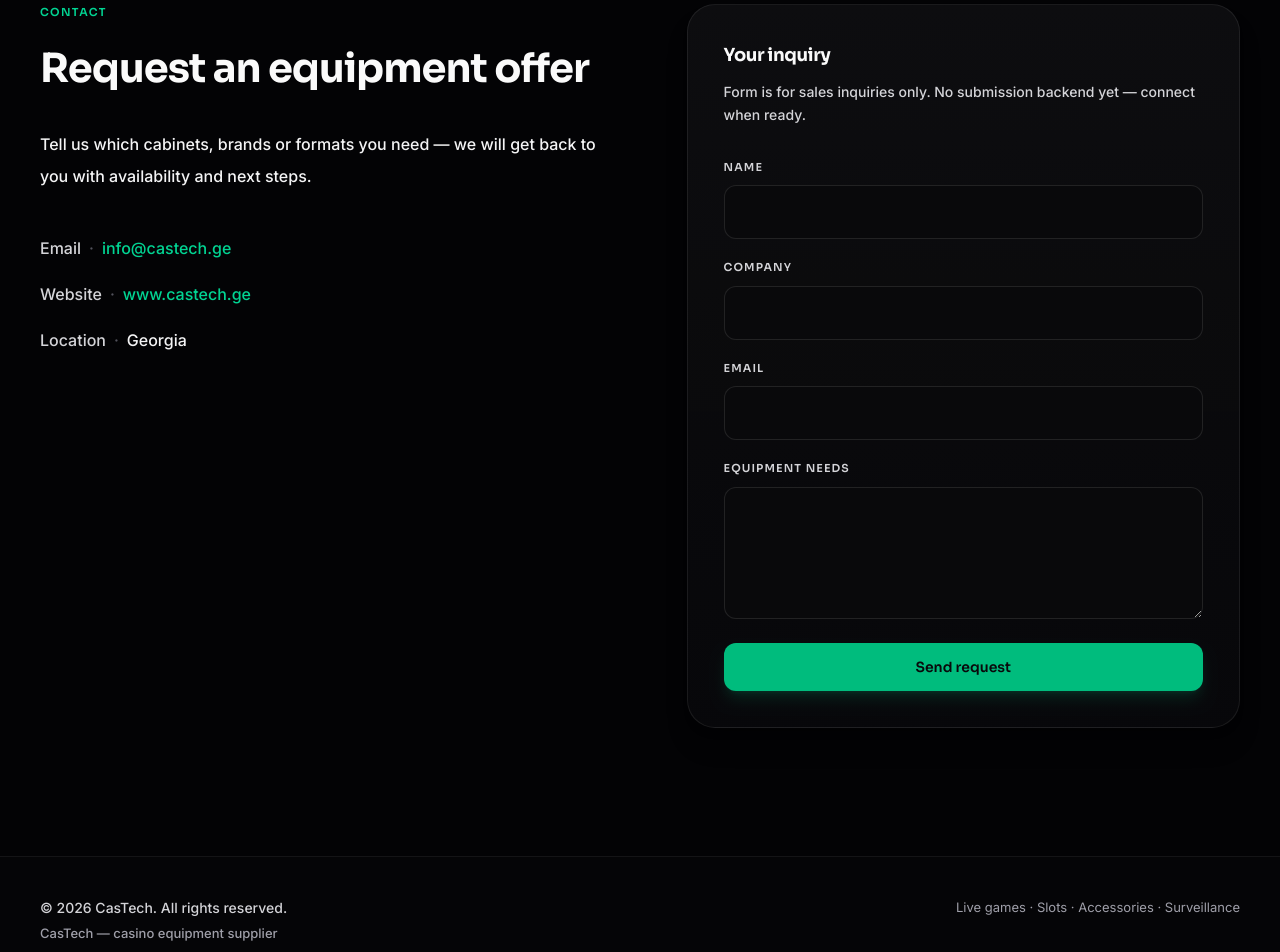
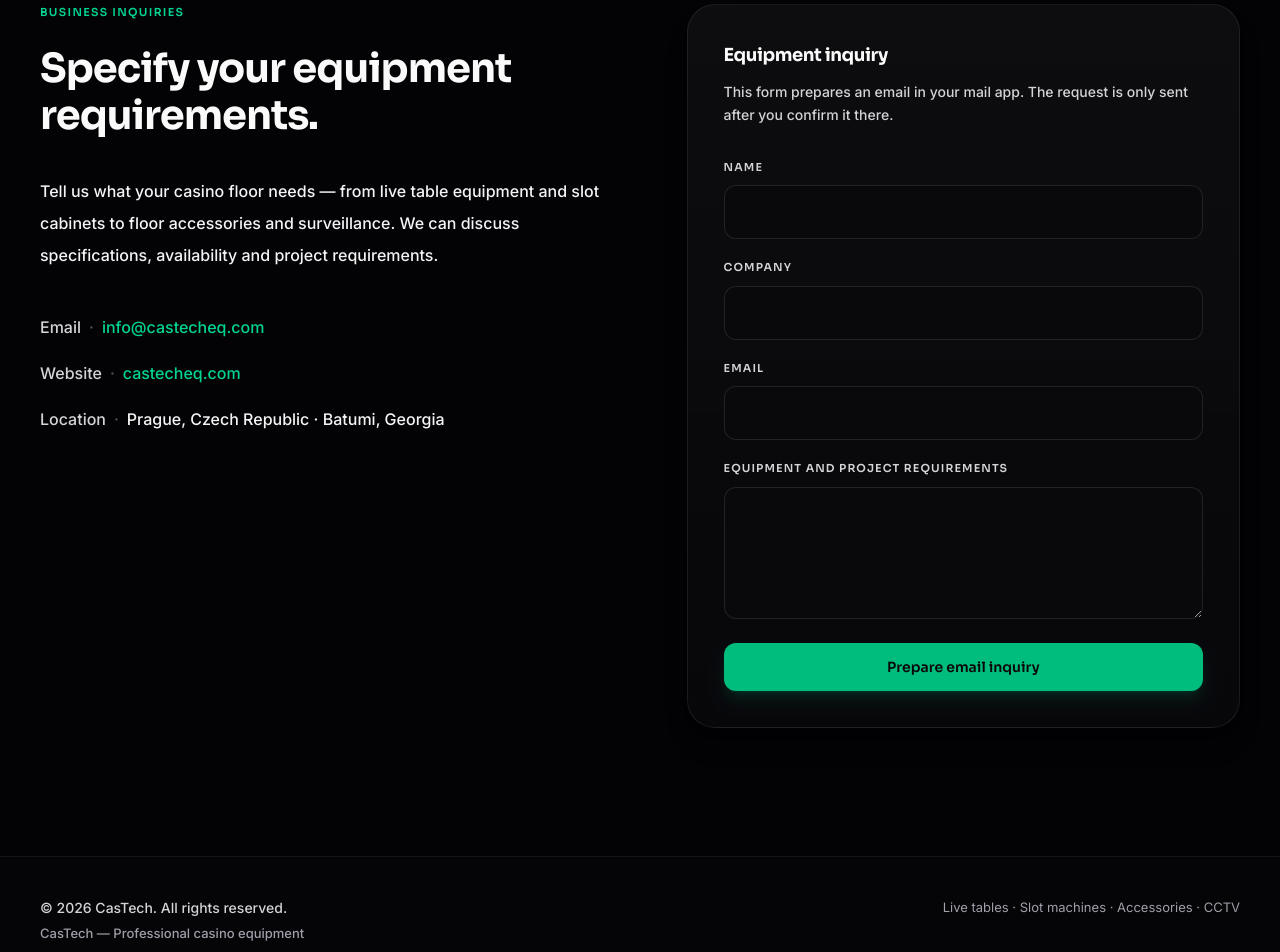
Before and after one commit to blldrmz/castech-site, a Next.js app: page /contact in a window 1280 px wide. Shown: the part 300-1252 px from the top of the page. Built offline with nearby package versions, Linux system fonts and the light colour scheme.

Commit message:
Update CasTech EQ corporate identity and static site configuration

```diff
--- a/src/content/site.ts
+++ b/src/content/site.ts
@@ -1,32 +1,35 @@
 export const brand = {
   name: "CASTECH",
-  tagline: "Casino Equipment",
+  tagline: "Casino Equipment & Hardware",
 } as const;
 
 export const contactContent = {
-  eyebrow: "Contact",
-  title: "Request an equipment offer",
+  eyebrow: "Business inquiries",
+  title: "Specify your equipment requirements.",
   description:
-    "Tell us which cabinets, brands or formats you need — we will get back to you with availability and next steps.",
-  email: "info@castech.ge",
-  websiteLabel: "www.castech.ge",
-  websiteHref: "https://castech.ge",
-  location: "Georgia",
-  formTitle: "Your inquiry",
+    "Tell us what your casino floor needs — from live table equipment and slot cabinets to floor accessories and surveillance. We can discuss specifications, availability and project requirements.",
+  email: "info@castecheq.com",
+  websiteLabel: "castecheq.com",
+  websiteHref: "https://castecheq.com",
+  location: "Prague, Czech Republic · Batumi, Georgia",
+  pragueAddress: "Cihlářská 782/10a, Prosek, 190 00 Praha 9, Czech Republic",
+  batumiAddress: "Khakhuli Street No. 3, Batumi, Georgia",
+  georgiaPhone: "+995 555 48 19 75",
+  formTitle: "Equipment inquiry",
   formNote:
-    "Form is for sales inquiries only. No submission backend yet — connect when ready.",
+    "This form prepares an email in your mail app. The request is only sent after you confirm it there.",
   fields: {
     name: "Name",
     company: "Company",
     email: "Email",
-    message: "Equipment needs",
+    message: "Equipment and project requirements",
   },
-  submit: "Send request",
+  submit: "Prepare email inquiry",
 };
 
 export const footerContent = {
   copyright: "© 2026 CasTech. All rights reserved.",
-  tagline: "Live games · Slots · Accessories · Surveillance",
-  brandLine: "CasTech — casino equipment supplier",
-  poweredBy: "Powered by Virexa",
+  tagline: "Live tables · Slot machines · Accessories · CCTV",
+  brandLine: "CasTech — Professional casino equipment",
+  poweredBy: "A Virexa AI Technologies division",
 };
```
